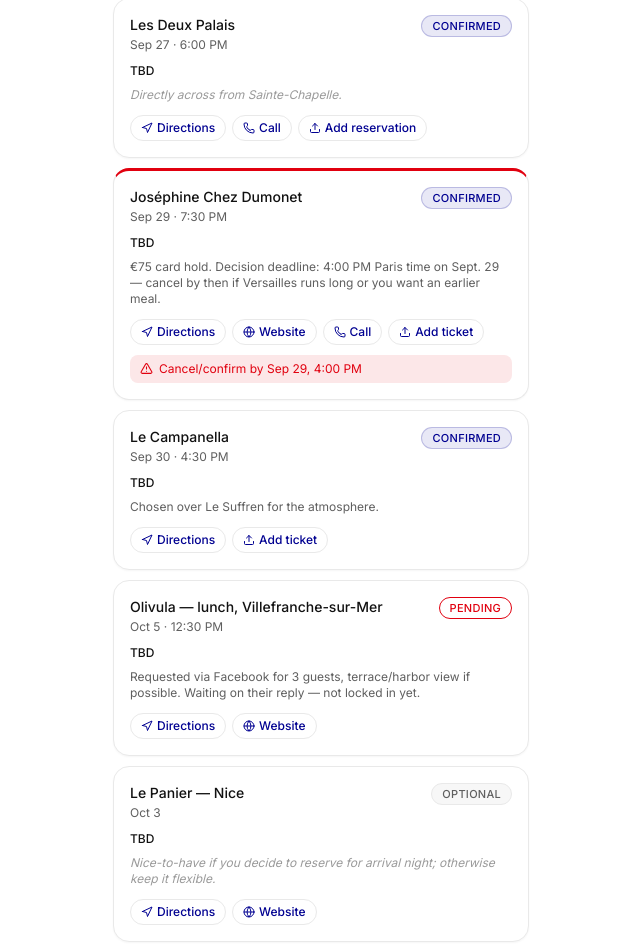
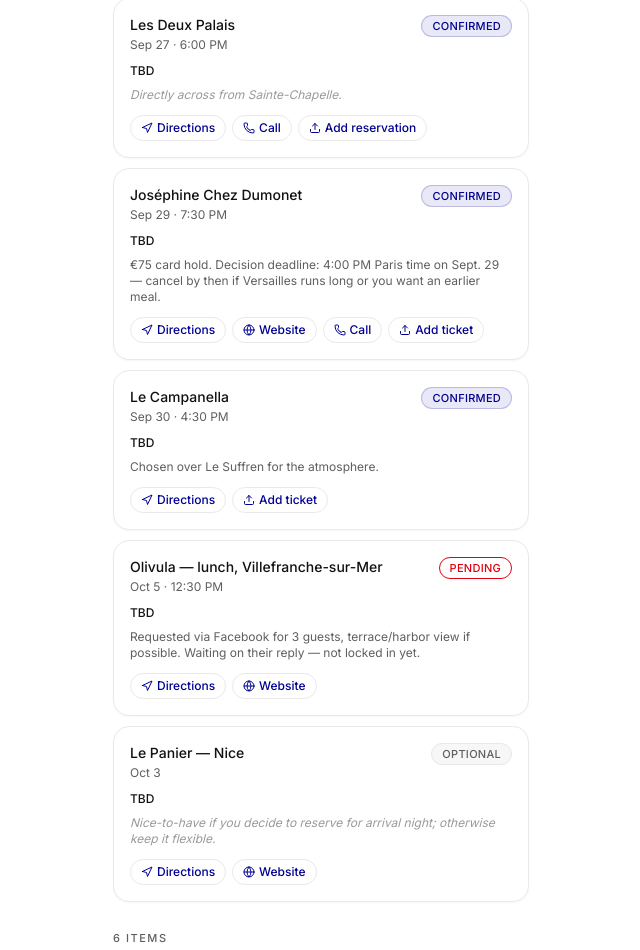
Before and after one commit to rosiecleansllc-byte/Trip-OS, a React (Vite) app: page /bookings in a window 1280 px wide. Shown: the part 1486-2436 px from the top of the page, without its empty margins (319-959 px from the left). Built offline with nearby package versions, Linux system fonts and the light colour scheme.

Commit message:
Hide expired booking reminders

```diff
--- a/src/pages/Bookings.tsx
+++ b/src/pages/Bookings.tsx
@@ -11,6 +11,7 @@
 import { useAppStore } from '../store/useAppStore'
 import { shareSafeBooking } from '../lib/shareMode'
 import { getEffectiveTrip } from '../lib/manualItems'
+import { getTripTimeZone, zonedTimeToUtc } from '../lib/timezone'
 
 const CATEGORY_META: Record<BookingCategory, { label: string; icon: typeof Bed }> = {
   hotel: { label: 'Stays', icon: Bed },
@@ -36,7 +37,12 @@
     ? `${formatDateCompact(b.dateStart)} – ${formatDateCompact(b.dateEnd)}`
     : formatDateCompact(b.dateStart)
 
-  const hasOpenDeadline = Boolean(b.cancellationDeadline) && b.status !== 'cancelled'
+  const deadlineIsUpcoming = Boolean(
+    b.cancellationDeadline &&
+      b.status !== 'cancelled' &&
+      zonedTimeToUtc(b.cancellationDeadline, getTripTimeZone(trip, b.legId)).getTime() >= Date.now()
+  )
+  const hasOpenDeadline = deadlineIsUpcoming
 
   return (
     <Card accent={hasOpenDeadline ? 'red' : undefined} className="p-4">
@@ -80,7 +86,7 @@
         className="mt-3"
       />
 
-      {b.cancellationDeadline && b.status !== 'cancelled' && (
+      {deadlineIsUpcoming && b.cancellationDeadline && (
         <div className="mt-2.5 flex items-center gap-1.5 rounded-lg bg-red-tint px-2.5 py-1.5 text-xs text-red">
           <AlertTriangle size={13} />
           Cancel/confirm by {formatDateTimeCompact(b.cancellationDeadline)}
```
